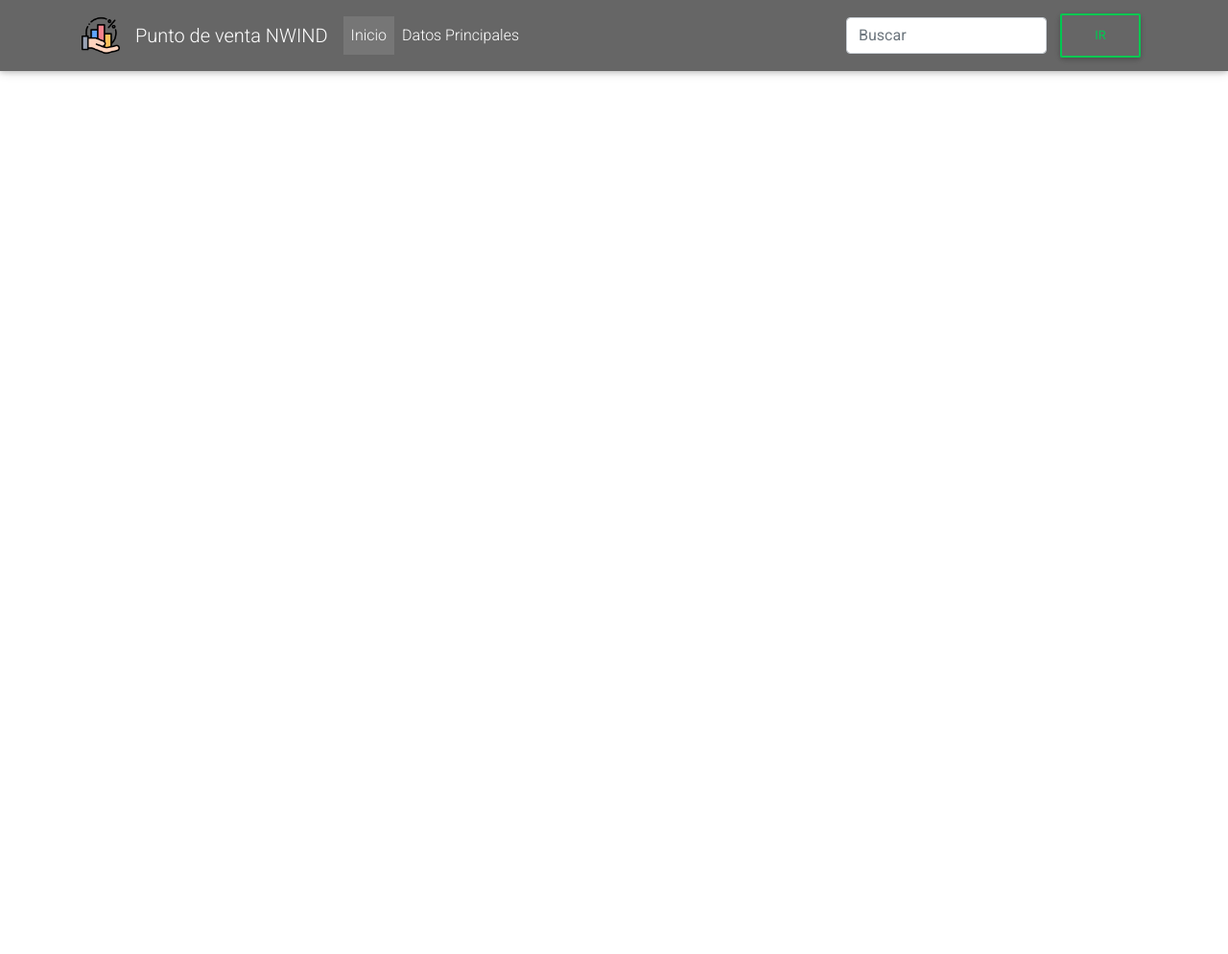
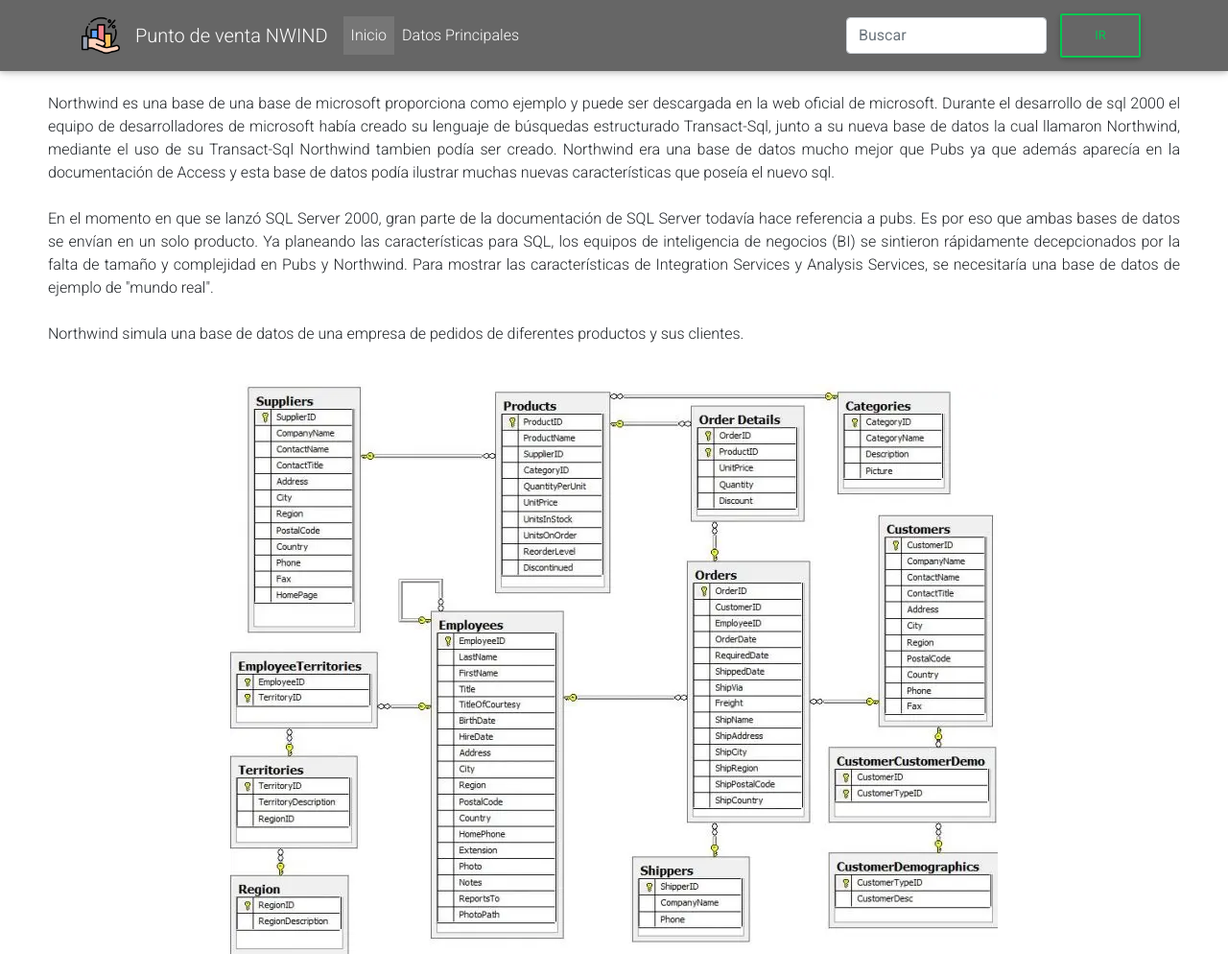
Before and after one commit to Emmanuel06Dur/ProyectoFinal, a PHP site: page / in a window 1280 px wide. Shown: the whole page at 96% size. Before the commit the page ends 79 px from the top, so only its background shows below. Run offline with PHP 8.4, Linux system fonts and the light colour scheme; some libraries are stand-ins or nearby versions.

Commit message:
Añadiendo ultimos detalles

```diff
--- a/css/estilos.css
+++ b/css/estilos.css
@@ -5,3 +5,8 @@
 .top-nav-collapse {
     background: rgba(0, 0, 0, 0.9) !important;
 }
+.texto{
+    padding-left: 50px;
+    padding-right: 50px;
+    text-align: justify;
+}
--- a/index.php
+++ b/index.php
@@ -54,7 +54,8 @@
                 <input type="button" class="btn btn-outline-success my-2 my-sm-0" onclick="" value="IR">
             </form>
         </div>
-    </nav>
-
+    </nav><br><br><br><br>
+    <p class="texto">Northwind es una base de una base de microsoft proporciona como ejemplo y puede ser descargada en la web oficial de microsoft. Durante el desarrollo de sql 2000 el equipo de desarrolladores de microsoft había creado su lenguaje de búsquedas estructurado Transact-Sql, junto a su nueva base de datos la cual llamaron Northwind, mediante el uso de su Transact-Sql Northwind tambien podía ser creado. Northwind era una base de datos mucho mejor que Pubs ya que además aparecía en la documentación de Access y esta base de datos podía ilustrar muchas nuevas características que poseía el nuevo sql.<br><br> En el momento en que se lanzó SQL Server 2000, gran parte de la documentación de SQL Server todavía hace referencia a pubs. Es por eso que ambas bases de datos se envían en un solo producto. Ya planeando las características para SQL, los equipos de inteligencia de negocios (BI) se sintieron rápidamente decepcionados por la falta de tamaño y complejidad en Pubs y Northwind. Para mostrar las características de Integration Services y Analysis Services, se necesitaría una base de datos de ejemplo de "mundo real".<br><br>Northwind simula una base de datos de una empresa de pedidos de diferentes productos y sus clientes.</p><br>
+    <center><img src="img/nwind.jpg" alt=""></center>
 </body>
 </html>
```
Also changed, not shown: img/nwind.jpg (added).
